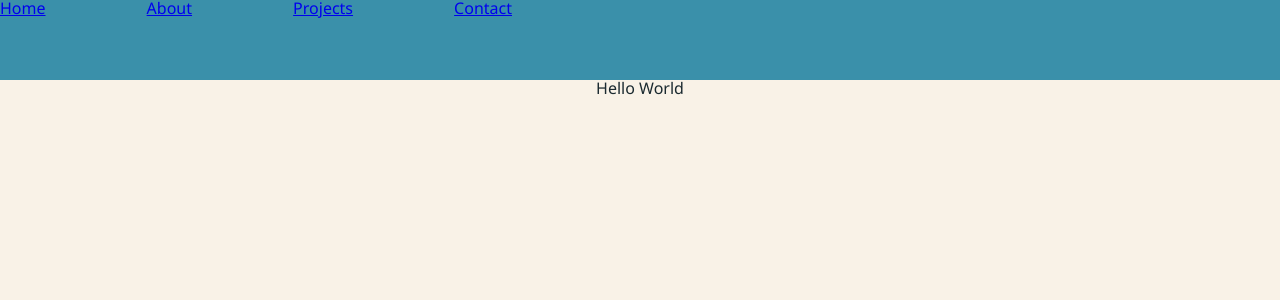
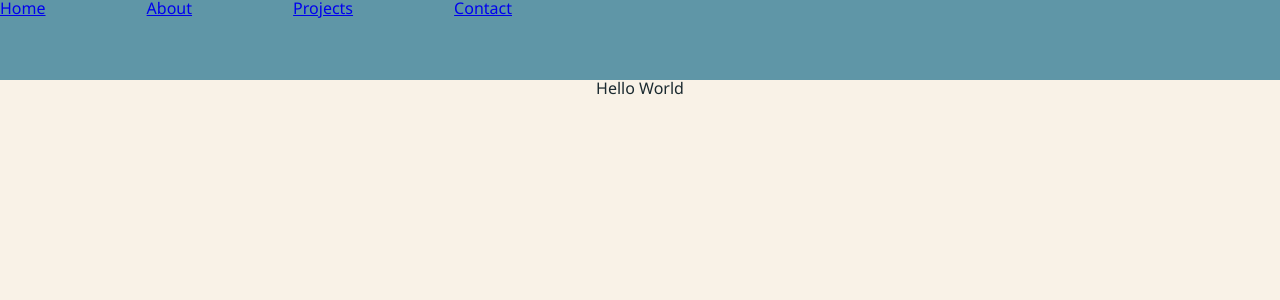
Before and after one commit to aaronEnyetu/reactWebpack, a React app: page / in a window 1280 px wide. Shown: the top 300 px of the page. Built offline with nearby package versions, Linux system fonts and the light colour scheme.

Commit message:
Completed styling

```diff
--- a/src/components/PageLayouts/Header/Header.css
+++ b/src/components/PageLayouts/Header/Header.css
@@ -1,5 +1,5 @@
 .Header {
     width: 100vw;
     height: 10%;
-    background-color: rgb(58, 144, 170);
+    background-color: rgb(95, 150, 167);
 }
```
